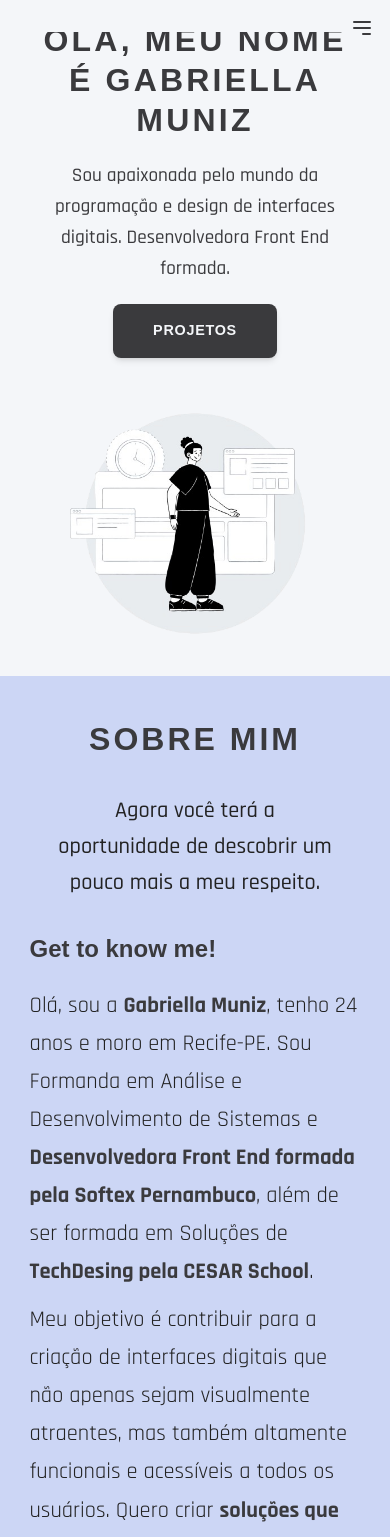
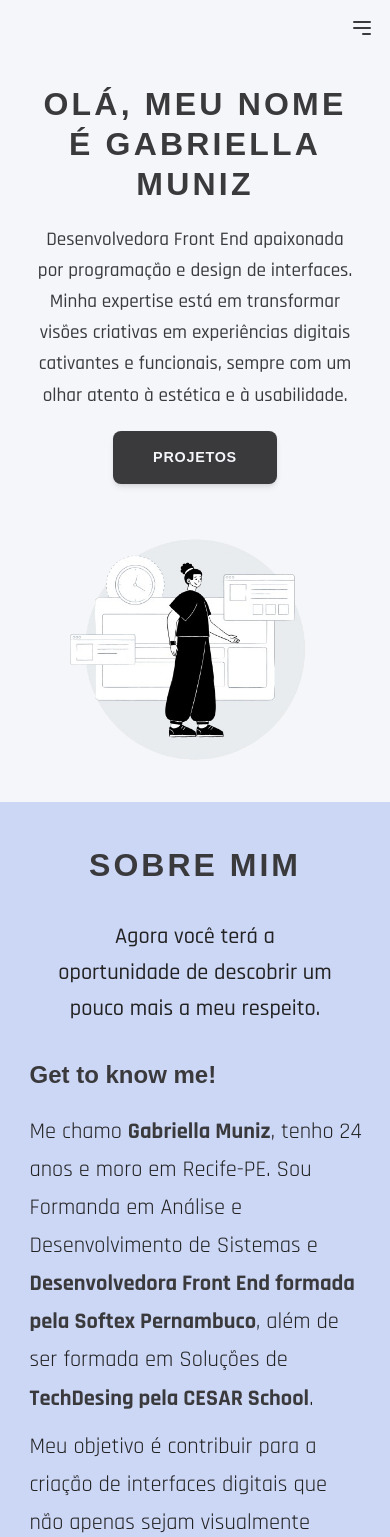
Before and after one commit to gabriella-muniz/portfolio, a Vue app: page / in a window 390 px wide. Shown: the top 1537 px of the page. Built offline with nearby package versions, Linux system fonts and the light colour scheme; a web font is replaced by a local one.

Commit message:
🎨 responsividade e  textos

```diff
--- a/src/components/AboutInicial.vue
+++ b/src/components/AboutInicial.vue
@@ -14,7 +14,7 @@
             Get to know me!
           </h3>
           <p class="text-[1.1rem] sm:text-[1.2rem] text-[rgb(34,34,34)] leading-[1.7] font-font2 mb-[10px]">
-            Olá, sou a <strong class="text-[#3A3A3D]">Gabriella Muniz</strong>, tenho 24 anos e moro em Recife-PE. Sou Formanda em Análise e Desenvolvimento de Sistemas e <strong class="text-[#3A3A3D]">Desenvolvedora Front End formada pela Softex Pernambuco</strong>, além de ser formada em Soluções de <strong class="text-[#3A3A3D]">TechDesing pela CESAR School</strong>.
+            Me chamo <strong class="text-[#3A3A3D]">Gabriella Muniz</strong>, tenho 24 anos e moro em Recife-PE. Sou Formanda em Análise e Desenvolvimento de Sistemas e <strong class="text-[#3A3A3D]">Desenvolvedora Front End formada pela Softex Pernambuco</strong>, além de ser formada em Soluções de <strong class="text-[#3A3A3D]">TechDesing pela CESAR School</strong>.
           </p>
 
           <p class="text-[1.1rem] sm:text-[1.2rem] text-[rgb(34,34,34)] leading-[1.7] font-font2">
--- a/src/components/HomeInicial.vue
+++ b/src/components/HomeInicial.vue
@@ -1,12 +1,12 @@
 <template>
   <section id="home" class="bg-[#F4F6F9] grid grid-cols-1 md:grid-cols-2 items-center py-[5%] px-[8%] min-h-[60vh]">
     <!-- Texto à esquerda -->
-    <div class="h-full flex flex-col justify-center text-center md:text-left">
+    <div class="h-full flex flex-col justify-center text-center md:text-left pt-16 md:pt-0">
       <h1 class="text-[#3A3A3D] text-[2rem] sm:text-[2.8rem] uppercase tracking-widest font-bold leading-tight font-font">
         OLÁ, MEU NOME É GABRIELLA MUNIZ
       </h1>
       <p class="text-[#3A3A3D] text-[1.2rem] sm:text-[1.4rem] leading-relaxed my-[20px] sm:my-[30px] font-font2 font-medium">
-        Sou apaixonada pelo mundo da programação e design de interfaces digitais. Desenvolvedora Front End formada.
+        Desenvolvedora Front End apaixonada por programação e design de interfaces. Minha expertise está em transformar visões criativas em experiências digitais cativantes e funcionais, sempre com um olhar atento à estética e à usabilidade.
       </p>
       <div class="flex justify-center md:justify-start">
         <a class="bg-[#3A3A3D] text-[#F4F6F9] py-[1rem] sm:py-[1.2rem] px-[2.5rem] sm:px-[3.5rem] text-[0.9rem] sm:text-[1rem] uppercase tracking-wider font-bold rounded-lg shadow-md transition-transform transform hover:translate-y-[-5px] font-font" href="#project">
--- a/src/components/ProjetosInicial.vue
+++ b/src/components/ProjetosInicial.vue
@@ -4,7 +4,7 @@
       PROJETOS
     </h2>
     <p class="text-center block text-[#222222] text-[1.2rem] sm:text-[1.4rem] font-medium mx-[2rem] sm:mx-[6rem] md:mx-[10rem] leading-[1.6] font-font2">
-      Olá, é um prazer tê-lo aqui. Sinta-se à vontade para explorar os projetos que desenvolvi ao longo da minha jornada para me tornar uma Programadora Front-End.
+      É um prazer tê-lo aqui. Sinta-se à vontade para explorar os projetos que desenvolvi ao longo da minha jornada para me tornar uma Programadora Front-End.
     </p>
 
     <ul class="grid grid-cols-1 sm:grid-cols-2 lg:grid-cols-3 gap-[20px] sm:gap-[30px] justify-items-center mt-[50px] sm:mt-[100px]">
```
